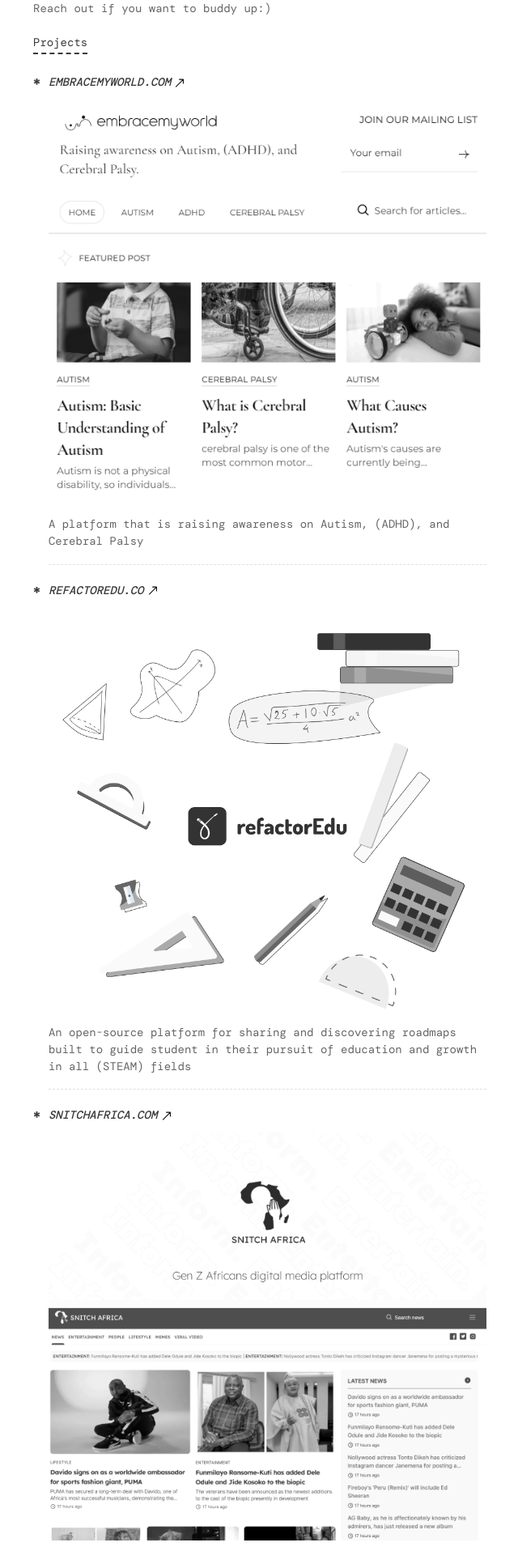
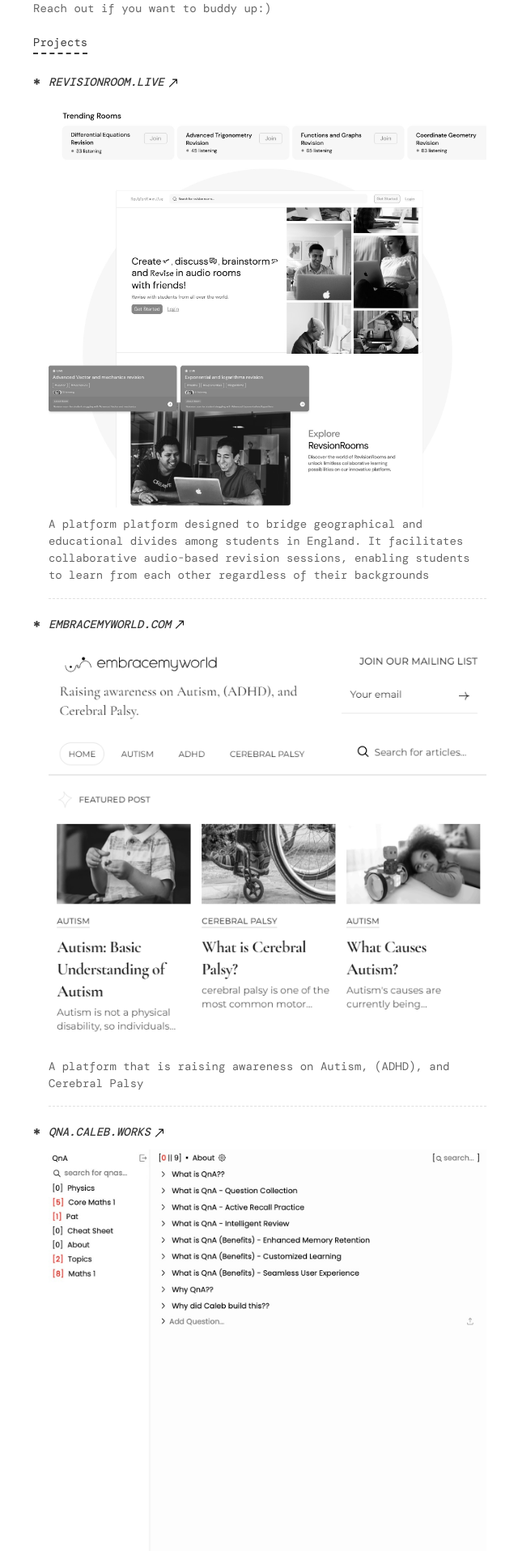
Before and after one commit to calebareeveso/calebareeveso.com, a Next.js app: page / in a window 1280 px wide. Shown: the part 1120-3036 px from the top of the page at 81% size, without its empty margins (319-959 px from the left). Built offline with nearby package versions, Linux system fonts and the light colour scheme; a web font is replaced by a local one.

Commit message:
feat: add new projects

```diff
--- a/components/about/index.js
+++ b/components/about/index.js
@@ -57,9 +57,9 @@
         </em>
       </h2>
       <h2 className="text-base my-2">
-        <span className="mr-1 font-extrabold text-primary">{"* "}</span>Twitter:{" "}
+        <span className="mr-1 font-extrabold text-primary">{"* "}</span>Github:{" "}
         <em className="font-medium text-primary">
-          <Link href="https://twitter.com/calebareeveso" target={"_blank"}>
+          <Link href="https://github.com/calebareeveso" target={"_blank"}>
             @calebareeveso
           </Link>
         </em>
--- a/components/projects/index.js
+++ b/components/projects/index.js
@@ -7,10 +7,22 @@
   // list of projects
   const projectList = [
     {
+      name: "REVISIONROOM.LIVE",
+      URL: "https://www.revisionroom.live",
+      info: "A platform platform designed to bridge geographical and educational divides among students in England. It facilitates collaborative audio-based revision sessions, enabling students to learn from each other regardless of their backgrounds",
+      ImageSource: "/static/images/revisionroom_live.jpeg",
+    },
+    {
       name: "EMBRACEMYWORLD.COM",
       URL: "https://www.embracemyworld.com",
       info: "A platform that is raising awareness on Autism, (ADHD), and Cerebral Palsy",
       ImageSource: "/static/images/embracemyworld.png",
+    },
+    {
+      name: "QNA.CALEB.WORKS",
+      URL: "https://qna.caleb.works/",
+      info: "A web app that improves memory retention via active recall by enabling users to make custom Q&A collections, and its smart review system prompts users to revisit questions at specific intervals",
+      ImageSource: "/static/images/qna.jpg",
     },
     {
       name: "REFACTOREDU.CO",
```
Also changed, not shown: public/static/images/qna.jpg (added), public/static/images/revisionroom_live.jpeg (added).
